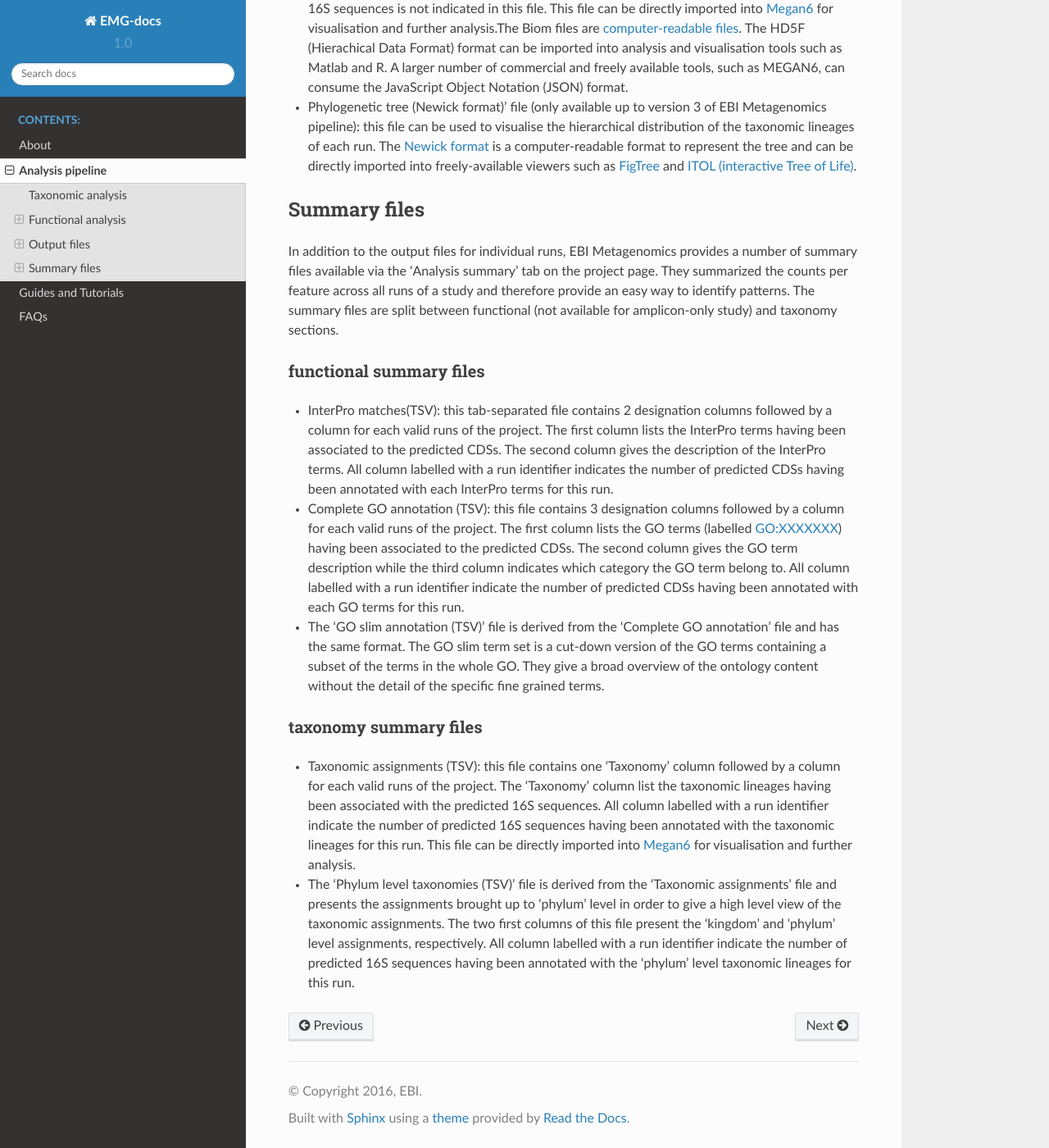
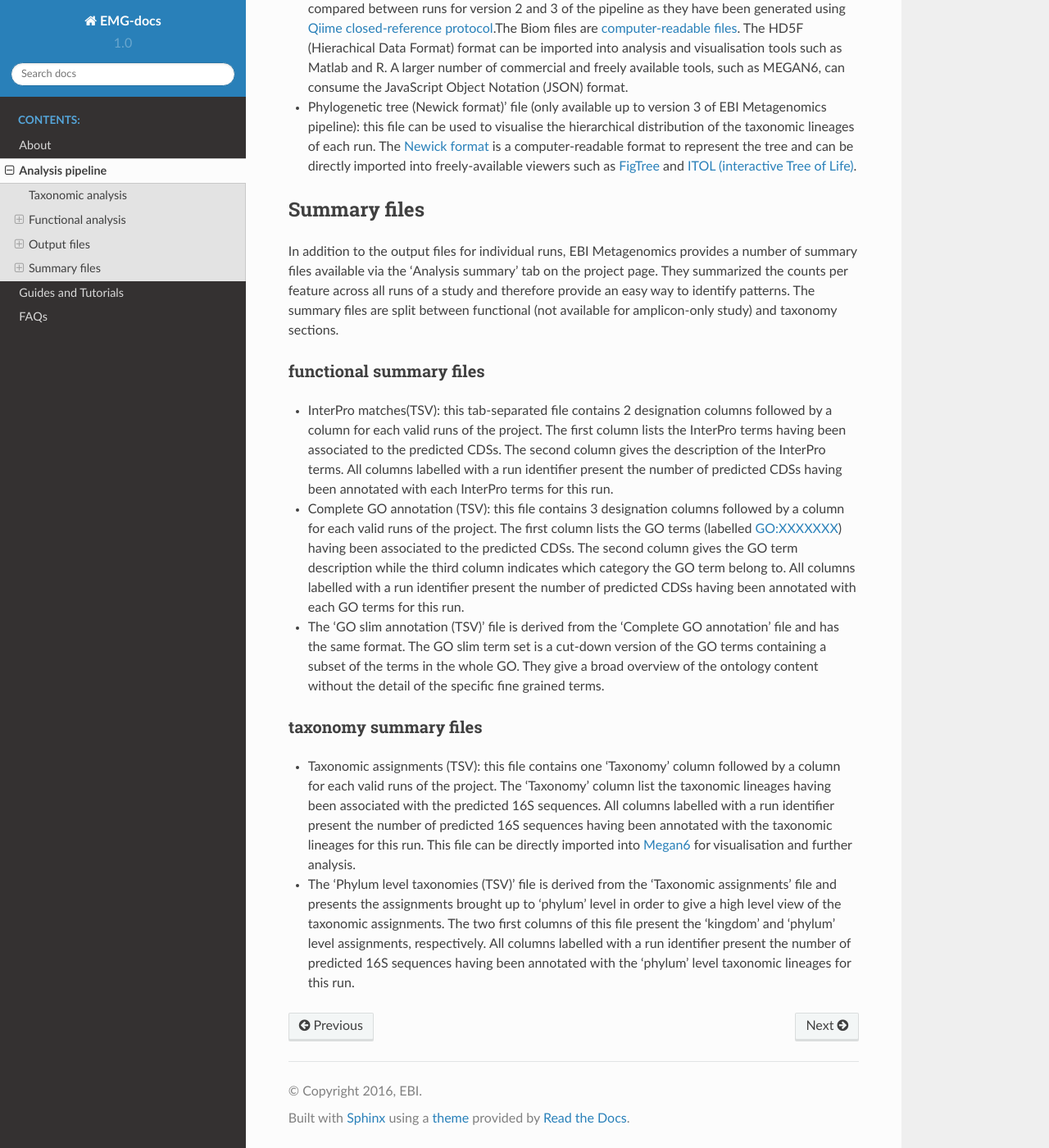
Before and after one commit to EBI-Metagenomics/EMG-docs, a Sphinx documentation site: the page built from docs/analysis.rst, in a window 1280 px wide and 1400 px high, scrolled down 4313 px. Shown: the whole window at 82% size. Built offline with Sphinx 7.4.7 and the Read the Docs theme 2.0.0, drawn with Linux system fonts in a browser that asks for light colours; some of the changed text lies outside the part shown.

Commit message:
Update analysis.rst
spelling corrections

```diff
--- a/docs/analysis.rst
+++ b/docs/analysis.rst
@@ -80,11 +80,11 @@
 
 functional summary files
 ^^^^^^^^^^^^^^^^^^^^^^^^
-- InterPro matches(TSV): this tab-separated file contains 2 designation columns followed by a column for each valid runs of the project. The first column lists the InterPro terms having been associated to the predicted CDSs. The second column gives the description of the InterPro terms. All column labelled with a run identifier indicates the number of predicted CDSs having been annotated with each InterPro terms for this run.
-- Complete GO annotation (TSV): this file contains 3 designation columns followed by a column for each valid runs of the project. The first column lists the GO terms (labelled GO:XXXXXXX) having been associated to the predicted CDSs. The second column gives the GO term description while the third column indicates which category the GO term belong to. All column labelled with a run identifier indicate the number of predicted CDSs having been annotated with each GO terms for this run.
+- InterPro matches(TSV): this tab-separated file contains 2 designation columns followed by a column for each valid runs of the project. The first column lists the InterPro terms having been associated to the predicted CDSs. The second column gives the description of the InterPro terms. All columns labelled with a run identifier present the number of predicted CDSs having been annotated with each InterPro terms for this run.
+- Complete GO annotation (TSV): this file contains 3 designation columns followed by a column for each valid runs of the project. The first column lists the GO terms (labelled GO:XXXXXXX) having been associated to the predicted CDSs. The second column gives the GO term description while the third column indicates which category the GO term belong to. All columns labelled with a run identifier present the number of predicted CDSs having been annotated with each GO terms for this run.
 - The ‘GO slim annotation (TSV)’ file is derived from the ‘Complete GO annotation’ file and has the same format. The GO slim term set is a cut-down version of the GO terms containing a subset of the terms in the whole GO. They give a broad overview of the ontology content without the detail of the specific fine grained terms.
 
 taxonomy summary files
 ^^^^^^^^^^^^^^^^^^^^^^
-- Taxonomic assignments (TSV): this file contains one ‘Taxonomy’ column followed by a column for each valid runs of the project. The ‘Taxonomy’ column list the taxonomic lineages having been associated with the predicted 16S sequences. All column labelled with a run identifier indicate the number of predicted 16S sequences having been annotated with the taxonomic lineages for this run. This file can be directly imported into `Megan6 <http://ab.inf.uni-tuebingen.de/software/megan6/>`_ for visualisation and further analysis.
-- The ‘Phylum level taxonomies (TSV)’ file is derived from the ‘Taxonomic assignments’ file and presents the assignments brought up to ‘phylum’ level in order to give a high level view of the taxonomic assignments. The two first columns of this file present the ‘kingdom’ and ‘phylum’ level assignments, respectively. All column labelled with a run identifier indicate the number of predicted 16S sequences having been annotated with the ‘phylum’ level taxonomic lineages for this run.
+- Taxonomic assignments (TSV): this file contains one ‘Taxonomy’ column followed by a column for each valid runs of the project. The ‘Taxonomy’ column list the taxonomic lineages having been associated with the predicted 16S sequences. All columns labelled with a run identifier present the number of predicted 16S sequences having been annotated with the taxonomic lineages for this run. This file can be directly imported into `Megan6 <http://ab.inf.uni-tuebingen.de/software/megan6/>`_ for visualisation and further analysis.
+- The ‘Phylum level taxonomies (TSV)’ file is derived from the ‘Taxonomic assignments’ file and presents the assignments brought up to ‘phylum’ level in order to give a high level view of the taxonomic assignments. The two first columns of this file present the ‘kingdom’ and ‘phylum’ level assignments, respectively. All columns labelled with a run identifier present the number of predicted 16S sequences having been annotated with the ‘phylum’ level taxonomic lineages for this run.
```
Also changed, not shown: other parts of docs/analysis.rst (+6 -6 lines).
